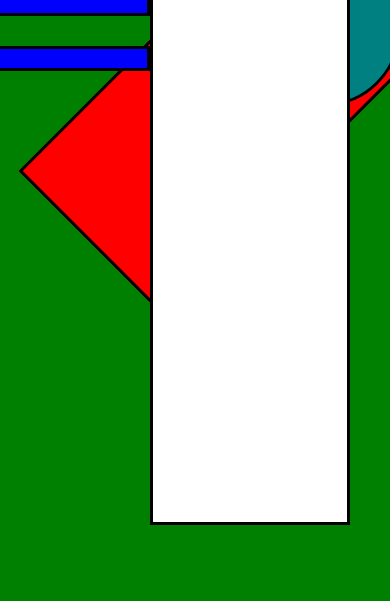
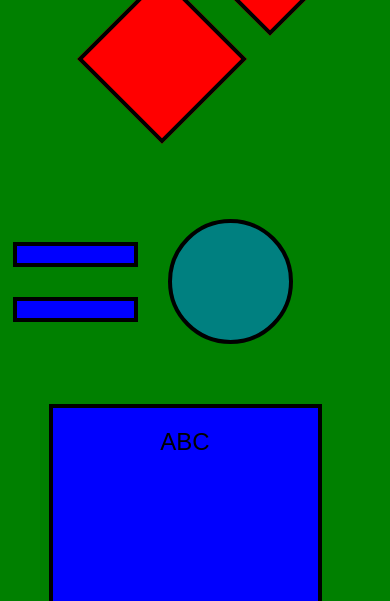
Before and after one commit to SzymonGieraga/HTMLStudy, a plain HTML site: page index.html in a window 390 px wide. Shown: the part 243-844 px from the top of the page. Drawn offline with Linux system fonts and the light colour scheme.

Commit message:
Responsiveness added according with task outlines

```diff
--- a/index.html
+++ b/index.html
@@ -3,7 +3,7 @@
 <head>
     <meta charset="UTF-8">
     <meta name="viewport" content="width=device-width, initial-scale=1.0">
-    <title>Junior Game Editor Task</title>
+    <title>Html/Css Study</title>
     <link rel="stylesheet" href="style.css">
 </head>
 <body>
--- a/style.css
+++ b/style.css
@@ -1,3 +1,9 @@
+:root {
+    --dim: max(10vw, 120px);
+    --d-pos-x: 210px;
+    --d-pos-y: 50px;
+}
+
 * {
     margin: 0;
     padding: 0;
@@ -12,7 +18,7 @@ body, html {
 
 .container {
     width: 100vw;
-    height: 100vh;
+    min-height: 100vh;
     display: flex;
     flex-direction: column;
     background-color: #008000;
@@ -21,44 +27,49 @@ body, html {
 .top-bar {
     width: 100%;
     height: 10vh;
+    min-height: 60px;
     background-color: #808000;
-    border-bottom: 3px solid #000;
+    border-bottom: 4px solid #000;
+    flex-shrink: 0;
+    position: relative;
+    z-index: 10;
 }
 
 .content {
     flex: 1;
     position: relative;
-    padding: 20px;
+    padding: 0;
 }
 
 .diamond-group {
     position: absolute;
-    top: 50px;
-    left: 240px;
+    top: var(--d-pos-y);
+    left: var(--d-pos-x);
 }
 
 .diamond {
-    width: 200px;
-    height: 200px;
+    width: var(--dim);
+    height: var(--dim);
     background-color: #ff0000;
-    border: 3px solid #000;
+    border: 4px solid #000;
     transform: rotate(45deg);
     position: relative;
 }
 
 .diamond.second {
-    margin-top: -20px;
-    margin-left: -180px;
+    margin-top: calc(var(--dim) * -0.1);
+    margin-left: calc(var(--dim) * -0.9);
 }
 
 .middle-elements {
     position: absolute;
     left: 50%;
-    top: 115px;
+    top: 15vh;
     transform: translateX(-50%);
     display: flex;
+    flex-direction: row;
     align-items: center;
-    gap: 100px;
+    gap: max(5vw, 30px);
 }
 
 .lines {
@@ -68,35 +79,94 @@ body, html {
 }
 
 .line {
-    width: 160px;
-    height: 25px;
+    width: max(14vw, 125px);
+    height: max(2.5vw, 25px);
     background-color: #0000ff;
-    border: 3px solid #000;
+    border: 4px solid #000;
 }
 
 .circle {
-    width: 150px;
-    height: 150px;
+    width: max(13vw, 125px);
+    height: max(13vw, 125px);
     background-color: #008080;
-    border: 3px solid #000;
+    border: 4px solid #000;
     border-radius: 50%;
 }
 
 .side-panel {
     position: absolute;
-    right: 40px;
-    top: 10%;
-    width: 200px;
-    height: 80%;
+    right: 1vw;
+    top: 5%;
+    width: 30%;
+    height: 90%;
     background-color: #ffffff;
-    border: 3px solid #000;
+    border: 4px solid #000;
     padding: 20px;
     display: flex;
     justify-content: center;
+    z-index: 2;
 }
 
 .panel-text {
     font-family: sans-serif;
-    font-size: 40px;
+    font-size: max(3vw, 24px);
     color: #000;
 }
+
+@media (max-width: 900px) {
+    .content {
+        display: flex;
+        flex-direction: column;
+        align-items: flex-start;
+        gap: 50px;
+        padding-top: 0;
+    }
+
+    .diamond-group {
+        position: static;
+        width: auto;
+        height: auto;
+        margin-top: var(--d-pos-y);
+        margin-left: var(--d-pos-x);
+        margin-bottom: 50px;
+    }
+
+    .middle-elements {
+        position: static;
+        transform: none;
+        flex-direction: row;
+        margin-left: calc(var(--d-pos-x) * 0.35);
+    }
+
+    .side-panel {
+        background-color: #ff0000;
+        right: 20px;
+        top: 20px;
+    }
+}
+
+@media (max-width: 582px) {
+    .content {
+        align-items: center;
+    }
+
+    .diamond-group {
+        align-self: flex-start;
+        margin-left: var(--d-pos-x);
+        margin-top: var(--d-pos-y);
+    }
+
+    .middle-elements {
+        margin-left: calc(var(--d-pos-x) * -0.4);
+        justify-content: center;
+    }
+
+    .side-panel {
+        position: static;
+        width: 70%;
+        height: 35vh;
+        margin-top: 10px;
+        margin-right: 20px;
+        background-color: #0000ff;
+    }
+}
```
